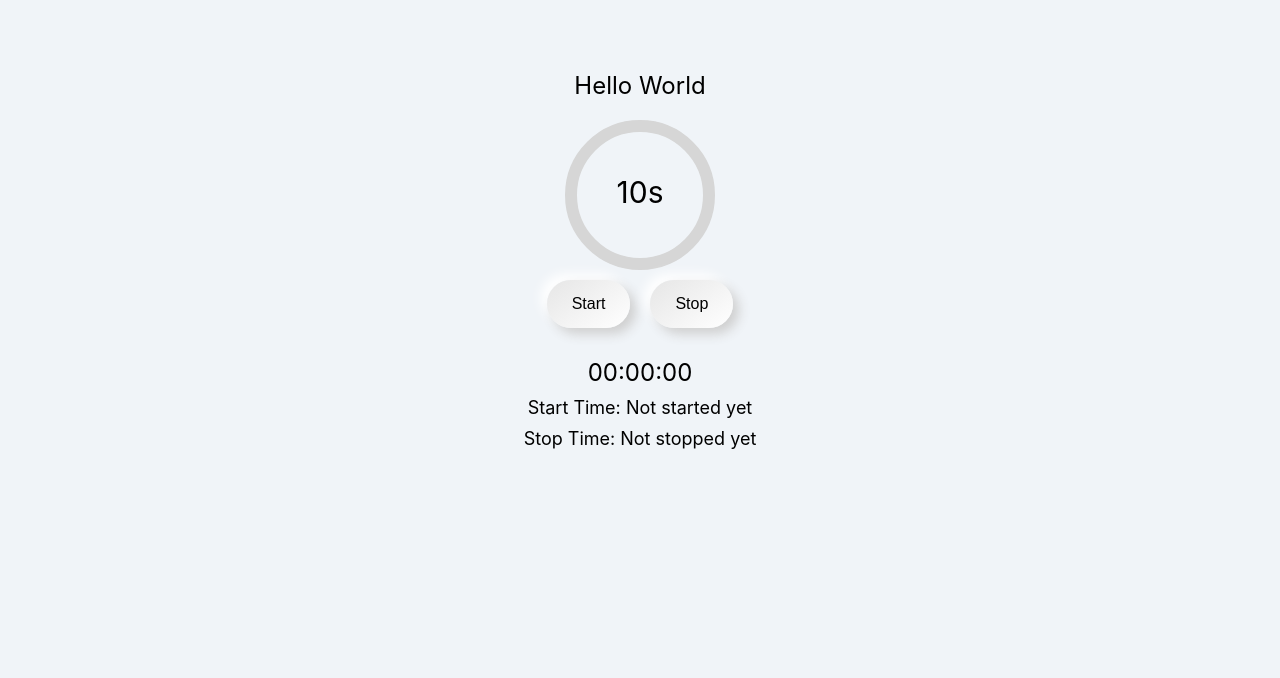
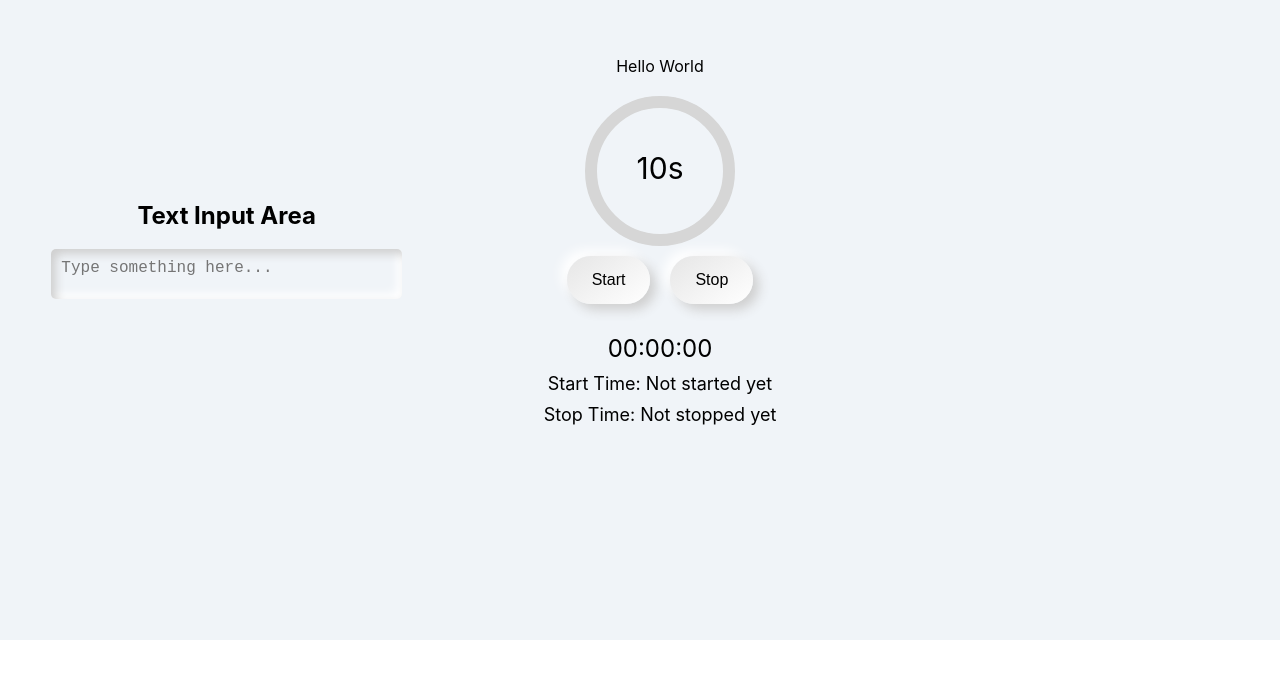
Before and after one commit to yukichi0324/Project-Timer, a React (Create React App) app: page / in a window 1280 px wide. Shown: the part 160-838 px from the top of the page. After the commit the page ends 800 px from the top, so only its background shows below. Built offline with nearby package versions, Linux system fonts and the light colour scheme.

Commit message:
画面３等分、左にテキストエリア

```diff
--- a/src/App.tsx
+++ b/src/App.tsx
@@ -4,14 +4,53 @@ import { CircularProgressbar, buildStyles } from "react-circular-progressbar";
 import "react-circular-progressbar/dist/styles.css";
 
 const Container = styled.div`
-  display: flex;
+  /* display: flex;
   flex-direction: column;
   justify-content: center;
   align-items: center;
   height: 100vh;
   font-size: 24px;
-  background-color: #f0f4f8; /* 背景色を変更 */
+  background-color: #f0f4f8; /* 背景色を変更
+  padding: 20px; */
+  display: flex;
+  height: 100vh;
+`;
+
+const LeftSide = styled.div`
+  flex: 1;
+  display: flex;
+  flex-direction: column;
+  align-items: center;
+  justify-content: center;
+  background-color: #f0f4f8;
   padding: 20px;
+`;
+
+const Center = styled.div`
+  background-color: #f0f4f8;
+  flex: 1;
+  display: flex;
+  flex-direction: column;
+  align-items: center;
+  justify-content: center;
+`;
+
+const RightSide = styled.div`
+  background-color: #f0f4f8;
+  flex: 1;
+`;
+
+const TextInput = styled.textarea`
+  width: 80%;
+  height: 30px; /* 1行分のサイズ */
+  padding: 10px;
+  font-size: 16px;
+  border-radius: 5px;
+  border: none;
+  box-shadow: inset 5px 5px 10px #cfcfcf, inset -5px -5px 10px #fff;
+  resize: none;
+  background-color: #f0f4f8;
+  color: #333;
 `;
 
 const ButtonArea = styled.div`
@@ -133,6 +172,11 @@ const App: React.FC = () => {
   //JSX記法
   return (
     <Container>
+      <LeftSide>
+        <h2>Text Input Area</h2>
+        <TextInput placeholder="Type something here..." />
+      </LeftSide>
+      <Center>
         <div>Hello World</div>
         <CircleContainer>
           {/*
@@ -163,6 +207,8 @@ const App: React.FC = () => {
         <TimestampDisplay>
           Stop Time: {stopTimestamp || "Not stopped yet"}
         </TimestampDisplay>
+      </Center>
+      <RightSide />
     </Container>
   );
 };
```
Lines whose indentation alone changed are shown as unchanged.
